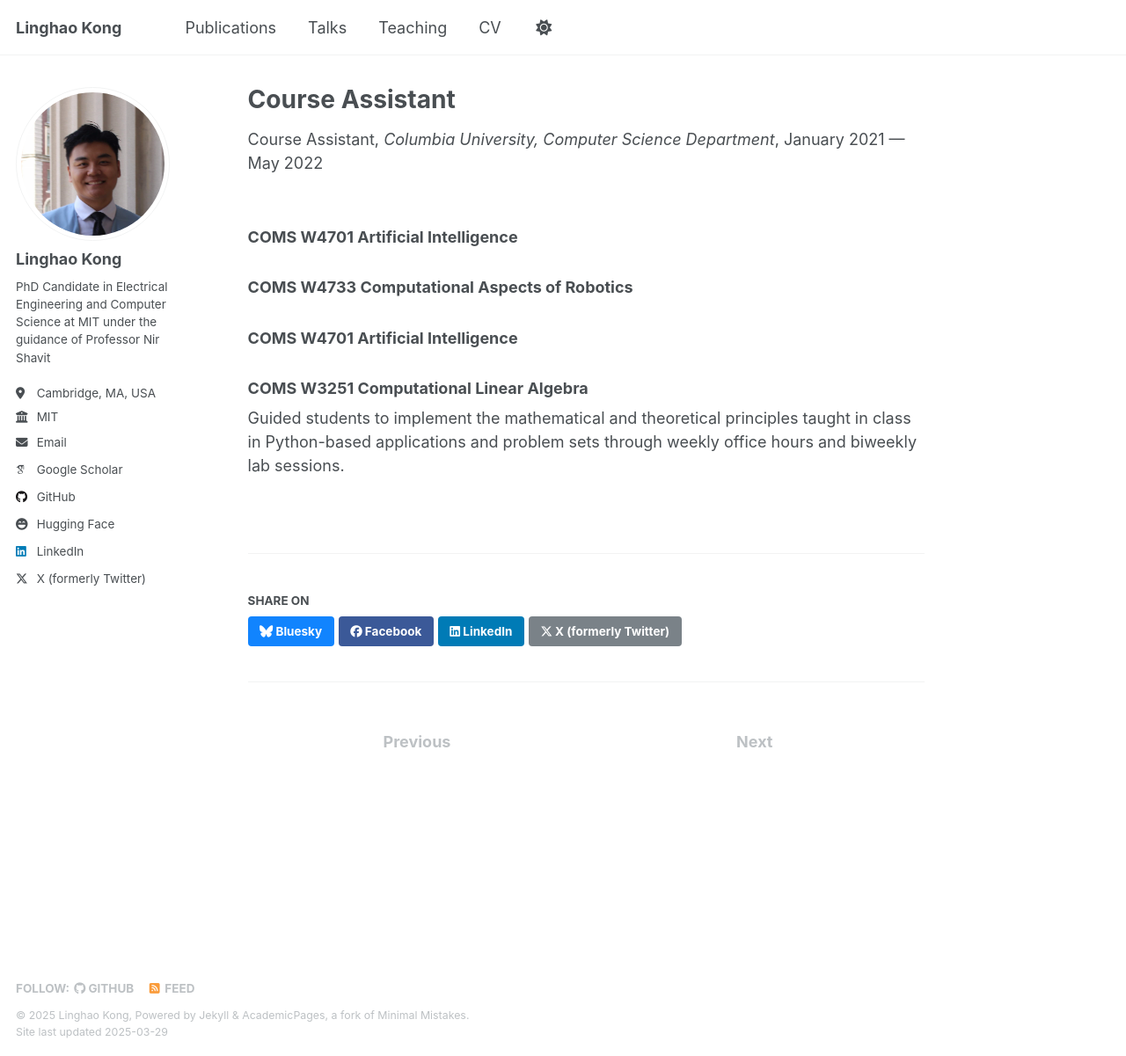
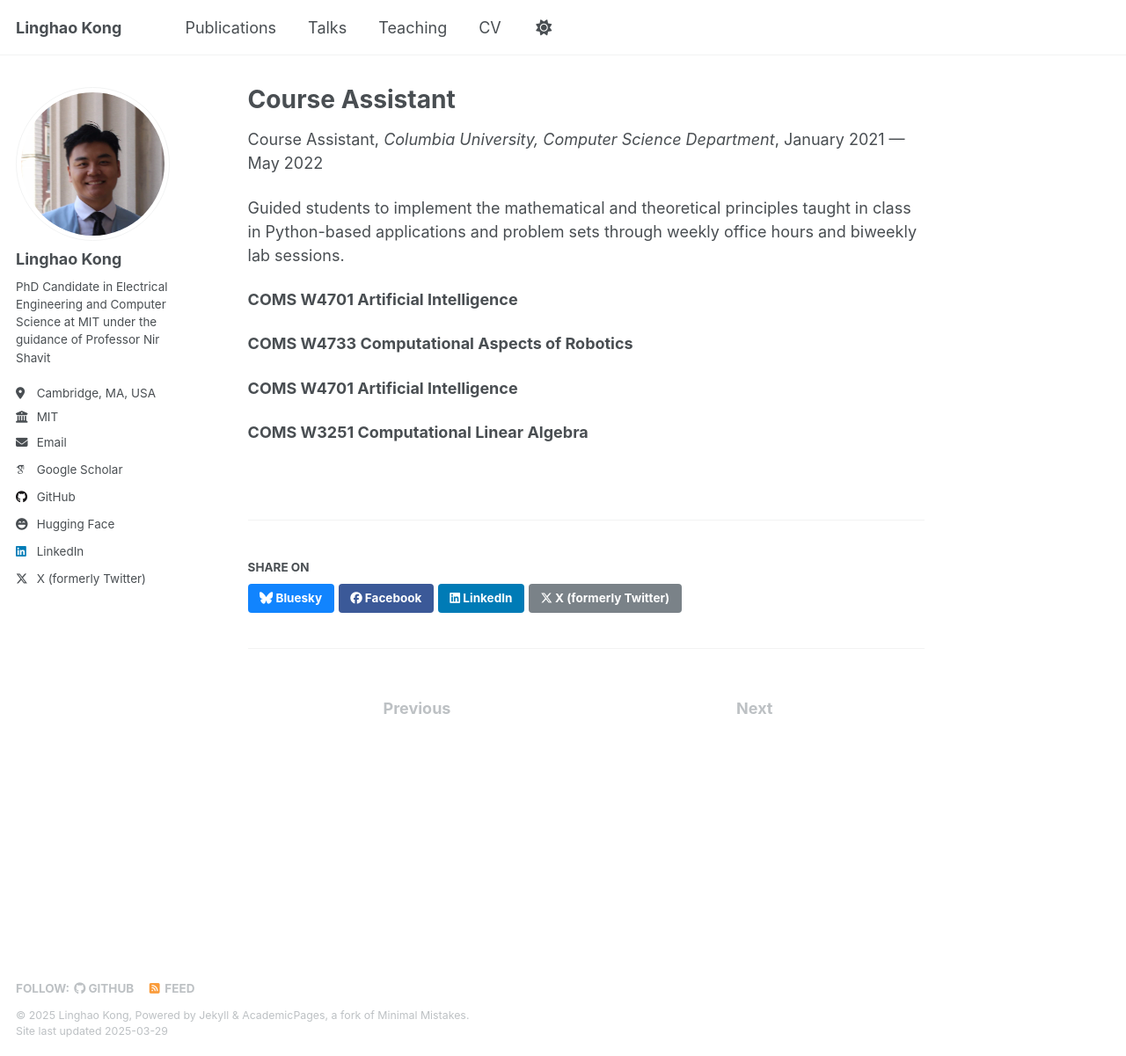
Before and after one commit to Lin-K76/Lin-K76.github.io, a Jekyll site: the page built from _teaching/2021-course.md, in a window 1280 px wide and 1201 px high. Shown: the whole window at 88% size. Built offline with Jekyll 4.4.1, drawn with Linux system fonts in a browser that asks for light colours; some web fonts are replaced.

Commit message:
Updates formatting

```diff
--- a/_includes/archive-single.html
+++ b/_includes/archive-single.html
@@ -39,7 +39,7 @@
     {% endif %}
 
         {% if post.collection == 'teaching' %}
-            {% if post.pageend == 'present' %}
+            {% if post.dateend == 'present' %}
               <p> {{ post.type }}, <i>{{ post.venue }}</i>, {{ post.date | default: "1900-01-01" | date: "%B" }} {{ post.date | default: "1900-01-01" | date: "%Y" }} &mdash; Present </p>
             {% else %}
               <p> {{ post.type }}, <i>{{ post.venue }}</i>, {{ post.date | default: "1900-01-01" | date: "%B" }} {{ post.date | default: "1900-01-01" | date: "%Y" }} &mdash; {{ post.dateend | default: "1900-01-01" | date: "%B" }} {{ post.dateend | default: "1900-01-01" | date: "%Y" }} </p>
--- a/_teaching/2021-course.md
+++ b/_teaching/2021-course.md
@@ -10,9 +10,12 @@ location: "New York, NY, USA"
 excerpt: ''
 ---
 
-### COMS W4701 Artificial Intelligence
-### COMS W4733 Computational Aspects of Robotics
-### COMS W4701 Artificial Intelligence
-### COMS W3251 Computational Linear Algebra
+Guided students to implement the mathematical and theoretical principles taught in class in Python-based applications and problem sets through weekly office hours and biweekly lab sessions.
 
-Guided students to implement the mathematical and theoretical principles taught in class in Python-based applications and problem sets through weekly office hours and biweekly lab sessions.
+<strong>COMS W4701 Artificial Intelligence</strong>
+
+<strong>COMS W4733 Computational Aspects of Robotics</strong>
+
+<strong>COMS W4701 Artificial Intelligence</strong>
+
+<strong>COMS W3251 Computational Linear Algebra</strong>
```
